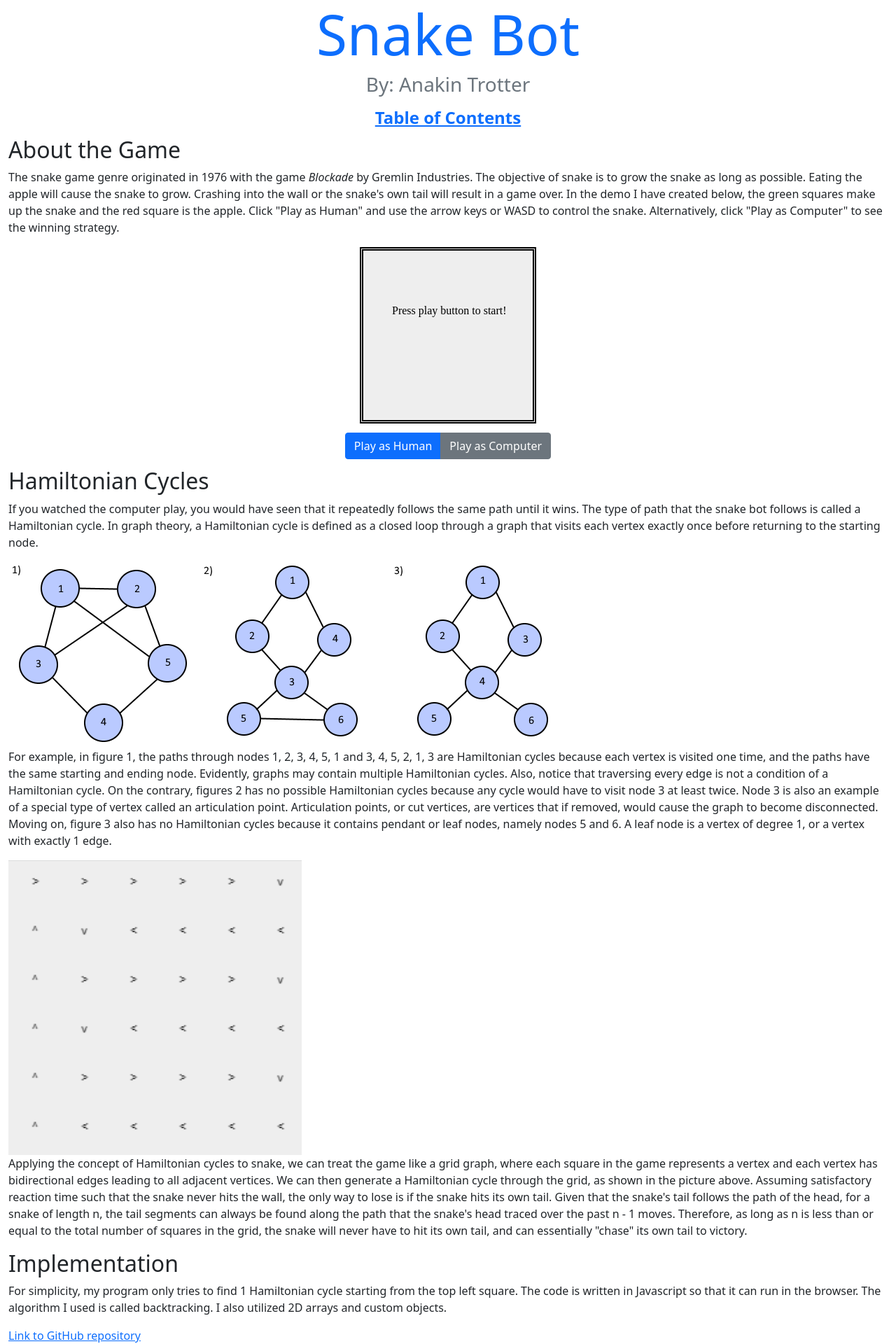
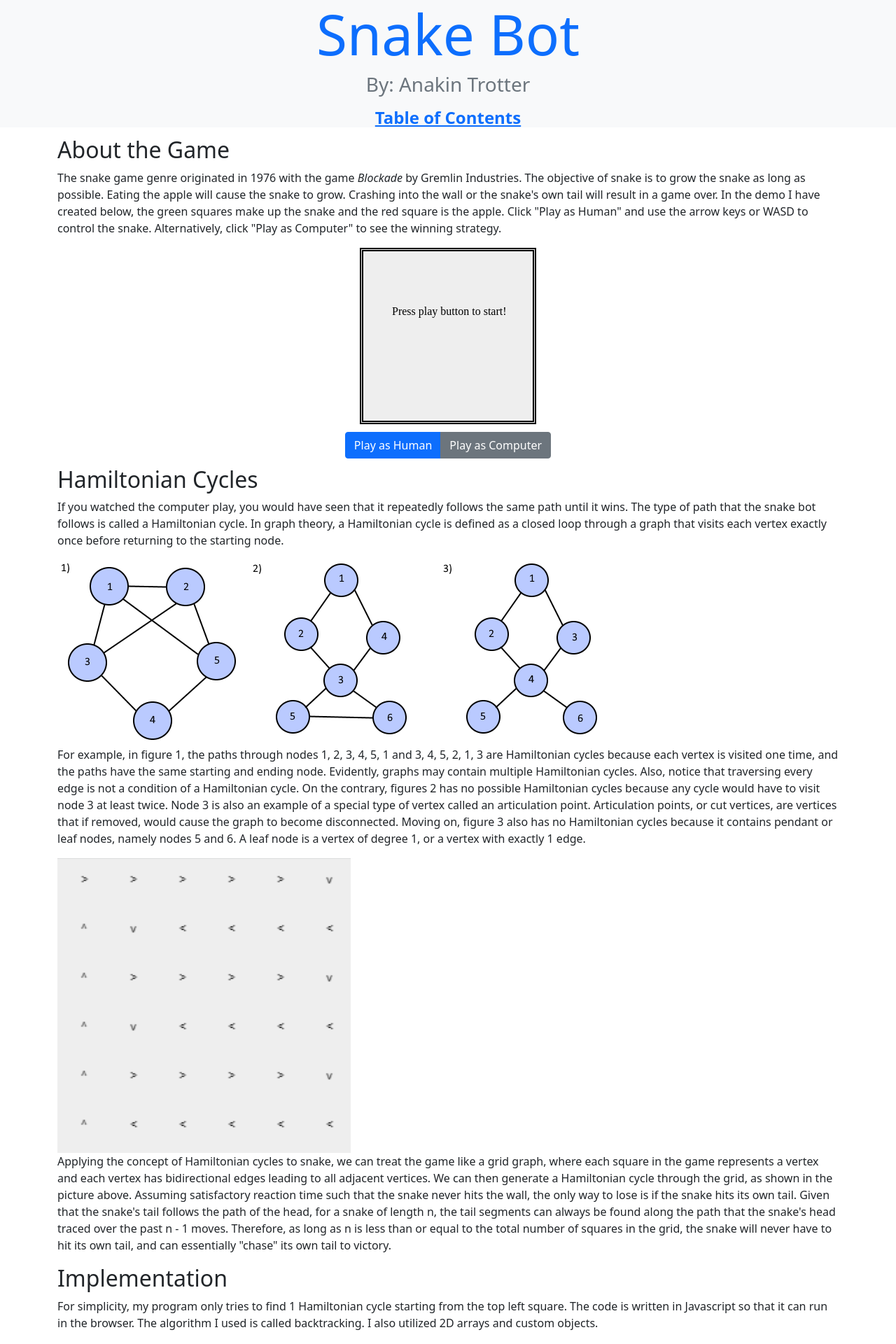
Before and after one commit to AnakinTrotter/snake-bot, a PHP site: page / in a window 1280 px wide. Shown: the top 1920 px of the page at 70% size. Run offline with PHP 8.4, Linux system fonts and the light colour scheme.

Commit message:
Added a README and updated containers
Moved the website content closer to the center of the screen.

```diff
--- a/index.php
+++ b/index.php
@@ -11,13 +11,13 @@
 </head>
 
 <body>
-    <div class="container-fluid">
-        <section>
-            <h1 class="display-1 text-center text-primary">Snake Bot</h1>
-            <h3 class="h3 text-center text-secondary">By: Anakin Trotter</h3>
-            <a href="#sidebar" id="open-menu" class="d-block mt-3 text-center fw-bold h4" role="button">Table of
-                Contents</a>
-        </section>
+    <section class="container-fluid bg-light">
+        <h1 class="display-1 text-center text-primary">Snake Bot</h1>
+        <h3 class="h3 text-center text-secondary">By: Anakin Trotter</h3>
+        <a href="#sidebar" id="open-menu" class="d-block mt-3 text-center fw-bold h4" role="button">Table of
+            Contents</a>
+    </section>
+    <div class="container-md">
         <section id="about-the-game">
             <h2>About the Game</h2>
             <p>The snake game genre originated in 1976 with the game <i>Blockade</i> by Gremlin Industries. The
```
Also changed, not shown: README.md (added), img/icon.png, img/preview.png (added).
